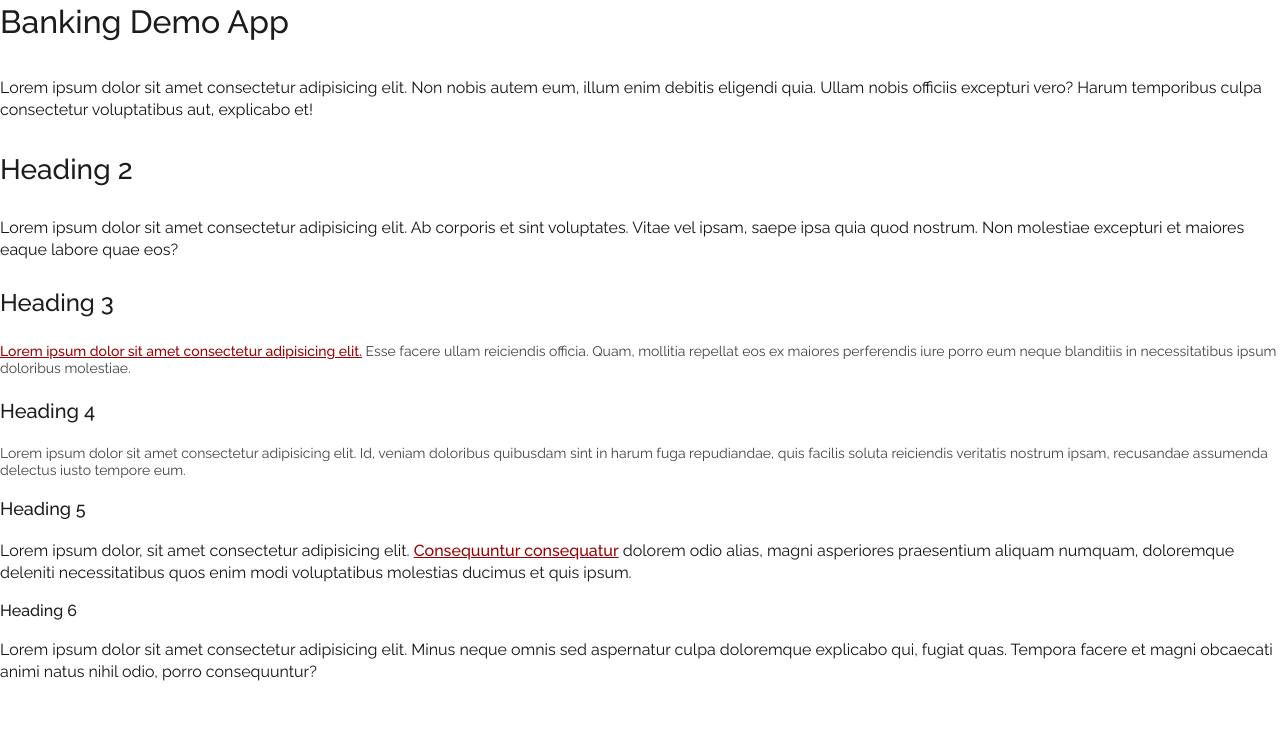
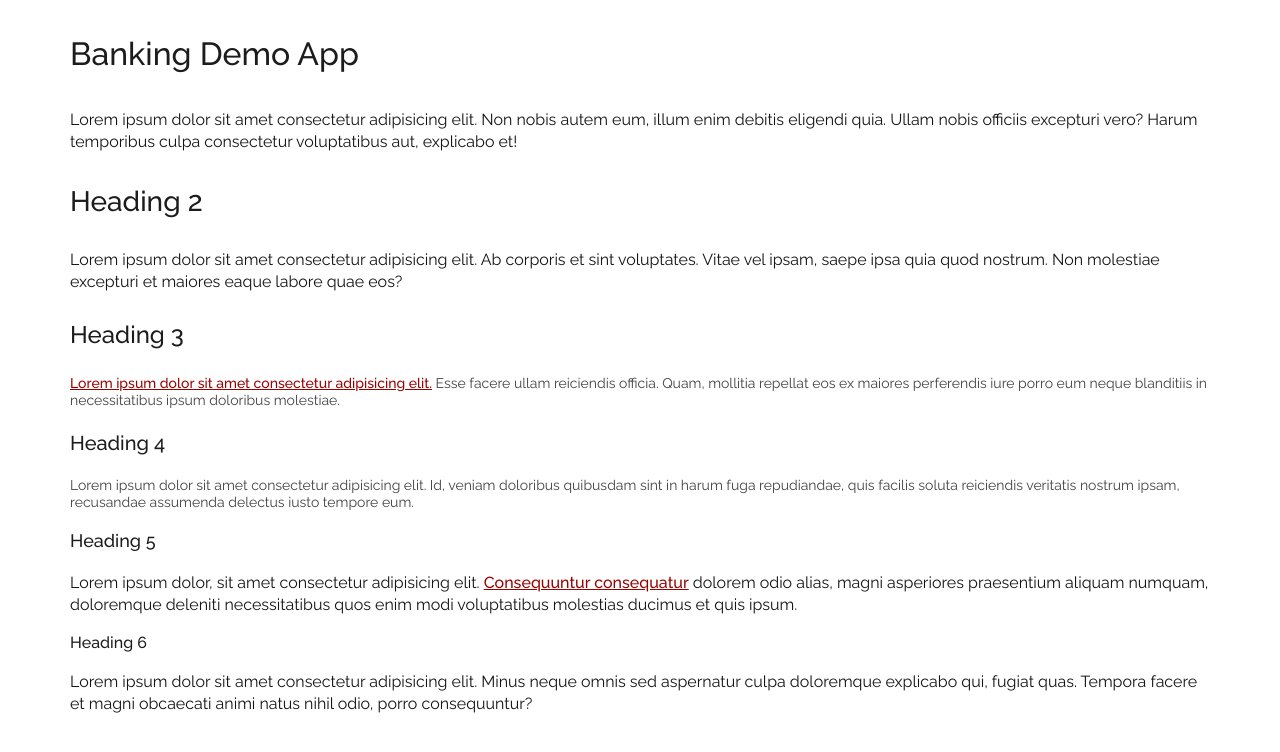
Before and after one commit to ArtemGrachov/banking-vue, a Vue app: page / in a window 1280 px wide. Shown: the top 752 px of the page. Built offline with nearby package versions, Linux system fonts and the light colour scheme; the HTML template or start-up script is replaced by a standard one.

Commit message:
feat: page layout, BDA-51

```diff
--- a/src/App.vue
+++ b/src/App.vue
@@ -1,6 +1,8 @@
 <script setup lang="ts"></script>
 
 <template>
+  <div class="container">
+    <div class="page">
       <h1>
         Banking Demo App
       </h1>
@@ -37,10 +39,21 @@
       <p>
         Lorem ipsum dolor sit amet consectetur adipisicing elit. Minus neque omnis sed aspernatur culpa doloremque explicabo qui, fugiat quas. Tempora facere et magni obcaecati animi natus nihil odio, porro consequuntur?
       </p>
+    </div>
+  </div>
 </template>
 
 <style lang="scss" scoped>
+@use '/src/styles/mixins/layout.scss' as layout;
 @use '/src/styles/mixins/texts.scss' as texts;
+
+.page {
+  @include layout.page();
+}
+
+.container {
+  @include layout.container();
+}
 
 .secondary {
   @include texts.secondary();
--- a/src/styles/main.scss
+++ b/src/styles/main.scss
@@ -1,4 +1,8 @@
 @use './typography.scss';
+
+*, *:before, *:after {
+  box-sizing: border-box;
+}
 
 html,
 body {
--- /dev/null
+++ b/src/styles/mixins/layout.scss
@@ -0,0 +1,15 @@
+$layout-container-padding: 16px;
+
+@mixin container($width: 1140px, $padding: $layout-container-padding) {
+  max-width: $width + $padding * 2;
+  width: 100%;
+  padding: 0 $padding;
+  margin-left: auto;
+  margin-right: auto;
+}
+
+@mixin page {
+  flex: 1 1 auto;
+  padding-top: 32px;
+  padding-bottom: 64px;
+}
```
Lines whose indentation alone changed are shown as unchanged.
